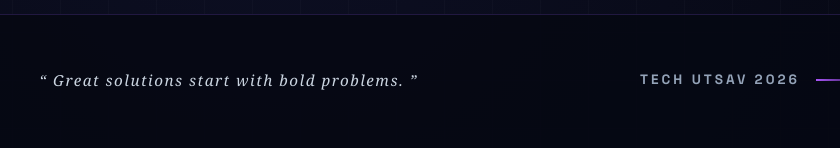
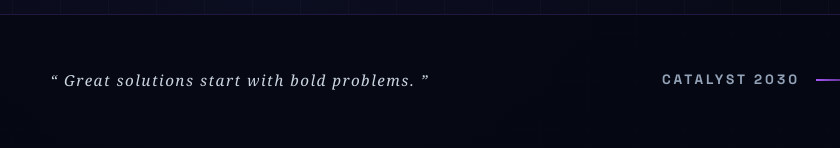
Before and after one commit to sidharthsubhash/techutsav, a plain HTML site: page index.html in a window 1280 px wide. Shown: the part 1504-1652 px from the top of the page, 372-1212 px from the left. Drawn offline with nearby package versions, Linux system fonts and the light colour scheme.

Commit message:
Rename hackathon to CATALYST 2030

```diff
--- a/app.js
+++ b/app.js
@@ -1,12 +1,12 @@
 /**
- * Tech Utsav Hackathon - Problem Statements Portal
+ * CATALYST 2030 Hackathon - Problem Statements Portal
  * Supports 2nd Year & 3rd Year Tracks (15 Problem Statements each)
  * All 30 SDG-aligned problem statements with real content.
  */
 
 // Global Configuration
 const CONFIG = {
-  hackathonTitle: "TECH UTSAV 2026",
+  hackathonTitle: "CATALYST 2030",
   eventDates: "Sept 15 - 16, 2026",
   itemsPerPage: 8,
 };
--- a/index.html
+++ b/index.html
@@ -3,8 +3,8 @@
 <head>
   <meta charset="UTF-8">
   <meta name="viewport" content="width=device-width, initial-scale=1.0">
-  <title>Tech Utsav 2026 | Choose Your Challenge | Christ University & ASCII</title>
-  <meta name="description" content="Tech Utsav 2026 Hackathon Problem Statements portal for 2nd Year and 3rd Year students by Department of Computer Science and Engineering, CHRIST (Deemed to be University) & ASCII.">
+  <title>CATALYST 2030 | Choose Your Challenge | Christ University & ASCII</title>
+  <meta name="description" content="CATALYST 2030 Hackathon Problem Statements portal for 2nd Year and 3rd Year students by Department of Computer Science and Engineering, CHRIST (Deemed to be University) & ASCII.">
 
   <!-- CSS Stylesheet -->
   <link rel="stylesheet" href="styles.css">
@@ -80,7 +80,7 @@
         <li>
           <a href="#about" class="mobile-nav-link" onclick="toggleMobileMenu(); openAboutModal(event)">
             <i data-lucide="info"></i>
-            <span>About Tech Utsav</span>
+            <span>About CATALYST 2030</span>
           </a>
         </li>
         <li>
@@ -298,7 +298,7 @@
     <div class="problem-modal-container" style="max-width: 620px;">
       <div class="modal-header">
         <div class="modal-header-info">
-          <span class="modal-code-badge" id="info-modal-tag">TECH UTSAV 2026</span>
+          <span class="modal-code-badge" id="info-modal-tag">CATALYST 2030</span>
           <h2 class="modal-title" id="info-modal-title">About Event</h2>
         </div>
         <button class="modal-close-btn" onclick="closeInfoModal()">
@@ -327,9 +327,9 @@
           “ Great solutions start with bold problems. ”
         </div>
 
-        <!-- Right: Tech Utsav Brand & Accent Line -->
+        <!-- Right: CATALYST 2030 Brand & Accent Line -->
         <div class="footer-right">
-          <span class="footer-event-name">TECH UTSAV 2026</span>
+          <span class="footer-event-name">CATALYST 2030</span>
           <div class="footer-right-line"></div>
         </div>
 
@@ -346,9 +346,9 @@
       if(e) e.preventDefault();
       const modal = document.getElementById("info-modal-backdrop");
       document.getElementById("info-modal-tag").textContent = "EVENT OVERVIEW";
-      document.getElementById("info-modal-title").textContent = "About Tech Utsav 2026";
+      document.getElementById("info-modal-title").textContent = "About CATALYST 2030";
       document.getElementById("info-modal-body").innerHTML = `
-        <p><strong>Tech Utsav</strong> is the premier annual hackathon organized by the <strong>Department of Computer Science and Engineering</strong>, in collaboration with the <strong>ASCII Student Association</strong> at <strong>CHRIST (Deemed to be University)</strong>.</p>
+        <p><strong>CATALYST 2030</strong> is the premier annual hackathon organized by the <strong>Department of Computer Science and Engineering</strong>, in collaboration with the <strong>ASCII Student Association</strong> at <strong>CHRIST (Deemed to be University)</strong>.</p>
         <div class="modal-section-box">
           <h4>🎯 Who Can Participate?</h4>
           <p>Open for both <strong>2nd Year</strong> and <strong>3rd Year</strong> students with tailored tracks of 15 challenging problem statements each.</p>
```
